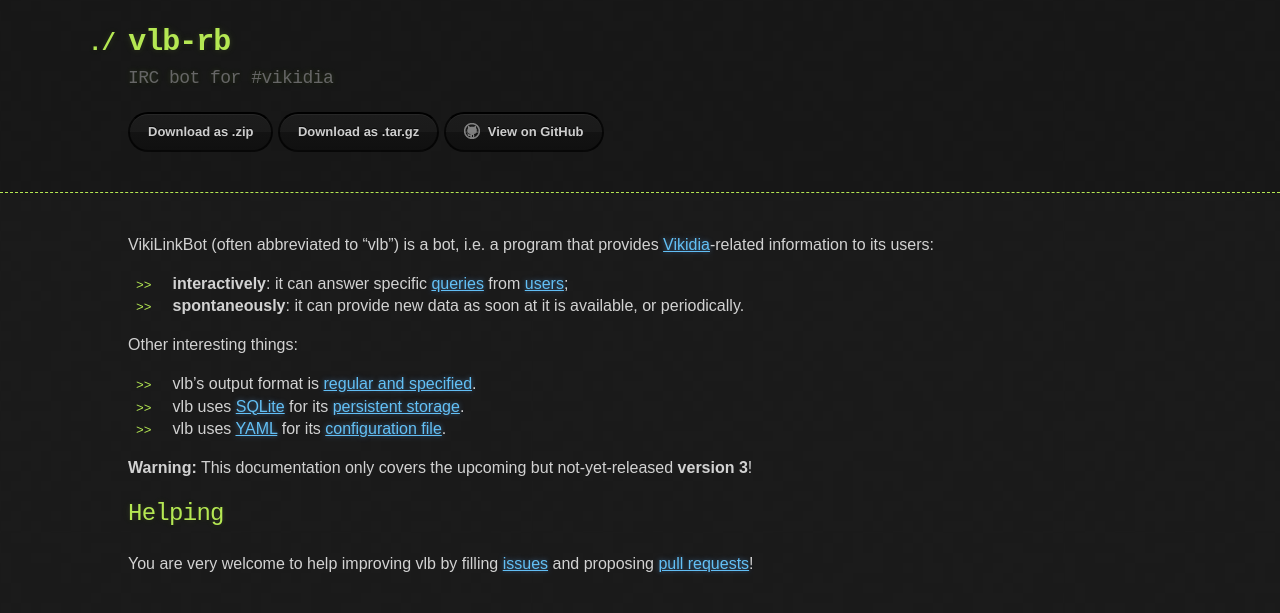
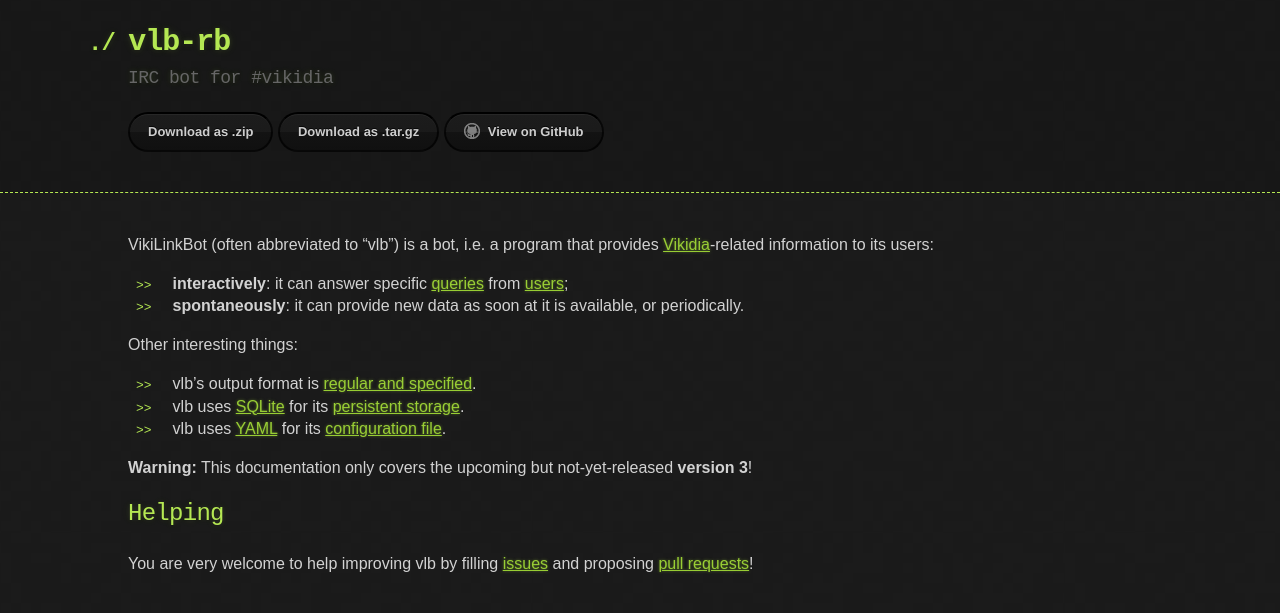
Before and after one commit to thilp/vlb-rb, a Jekyll site: the page built from index.md, in a window 1280 px wide. Shown: the top 613 px of the page. Built offline with Jekyll 4.4.1, drawn with Linux system fonts in a browser that asks for light colours.

Commit message:
css: change the color of links

```diff
--- a/stylesheets/stylesheet.css
+++ b/stylesheets/stylesheet.css
@@ -227,8 +227,8 @@
 */
 
 a {
-  color: #63c0f5;
-  text-shadow: 0 0 5px rgba(104, 182, 255, 0.5);
+  color: rgb(153, 206, 53);
+  text-shadow: 0 0 3px rgba(153, 206, 53, 0.5);
 }
 
 /* Clearfix */
```
